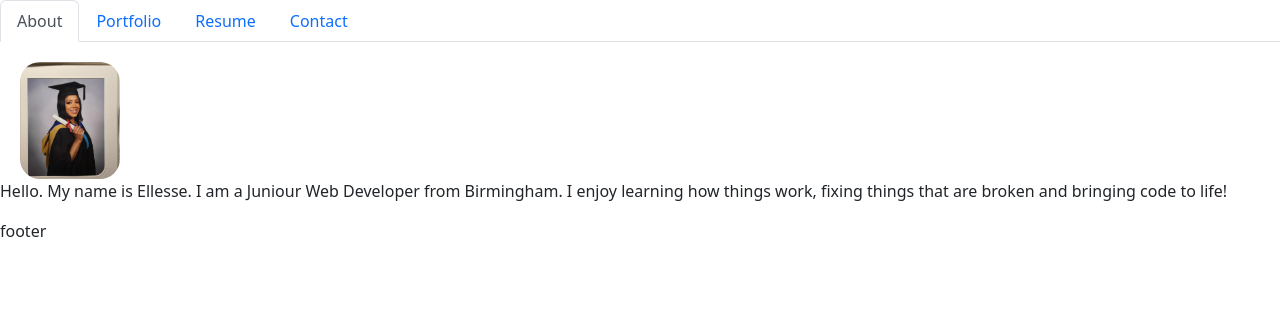
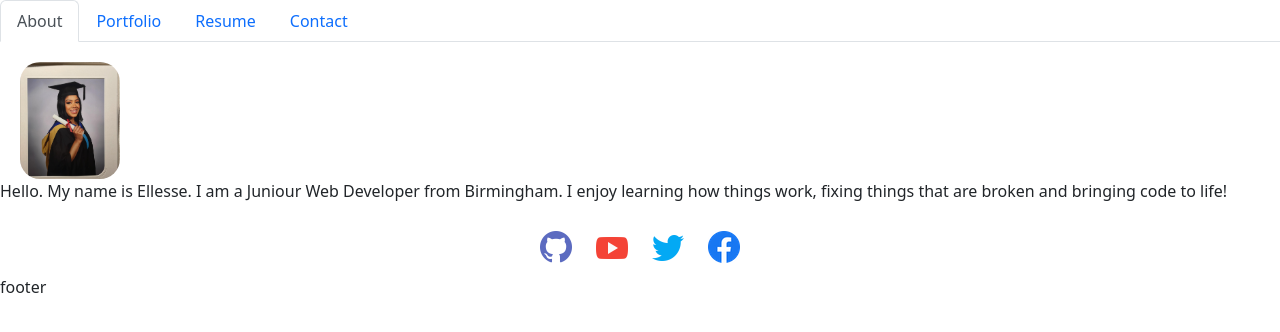
Before and after one commit to ellessed/ReactPortfolio, a React (Create React App) app: page / in a window 1280 px wide. Shown: the top 332 px of the page. Built offline with nearby package versions, Linux system fonts and the light colour scheme.

Commit message:
social function is being imported in the about page

```diff
--- a/src/pages/About.js
+++ b/src/pages/About.js
@@ -1,6 +1,7 @@
 import React from "react";
 import myself from "../assets/My project.png";
 import "../index.css";
+import Social from "../components/SocialContent";
 
 export default function About() {
   return (
@@ -12,6 +13,7 @@ export default function About() {
           Birmingham. I enjoy learning how things work, fixing things that are
           broken and bringing code to life!
         </p>
+        <Social></Social>
       </div>
     </>
   );
```
